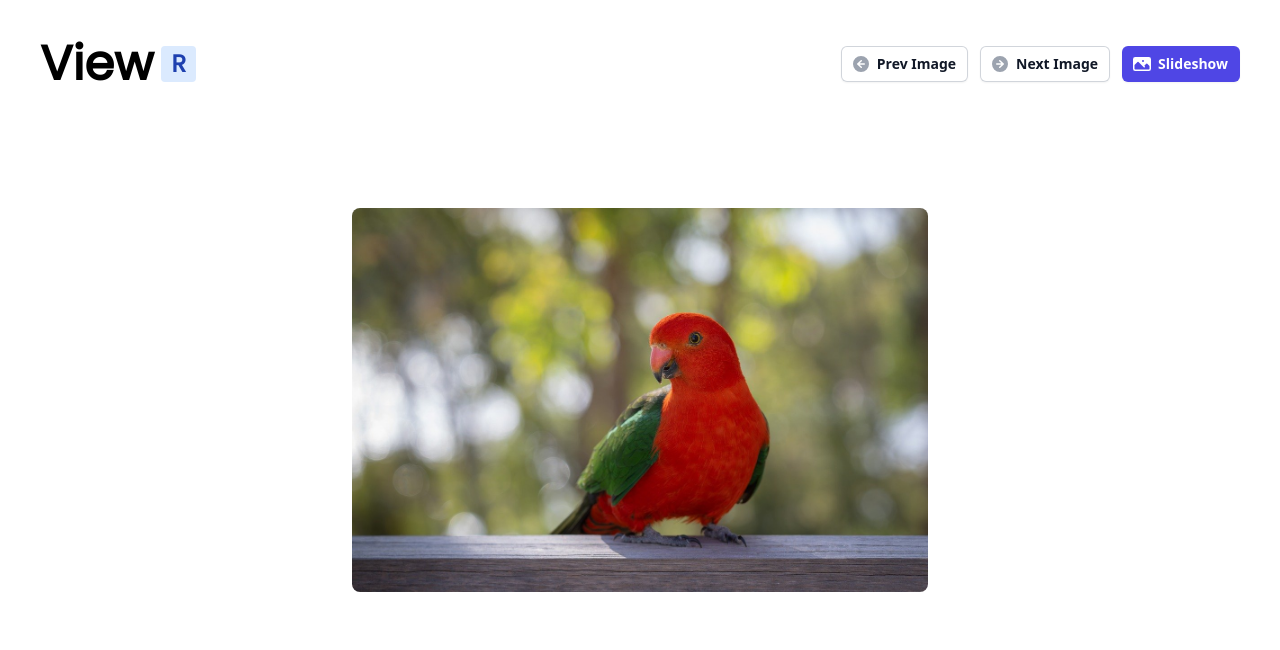
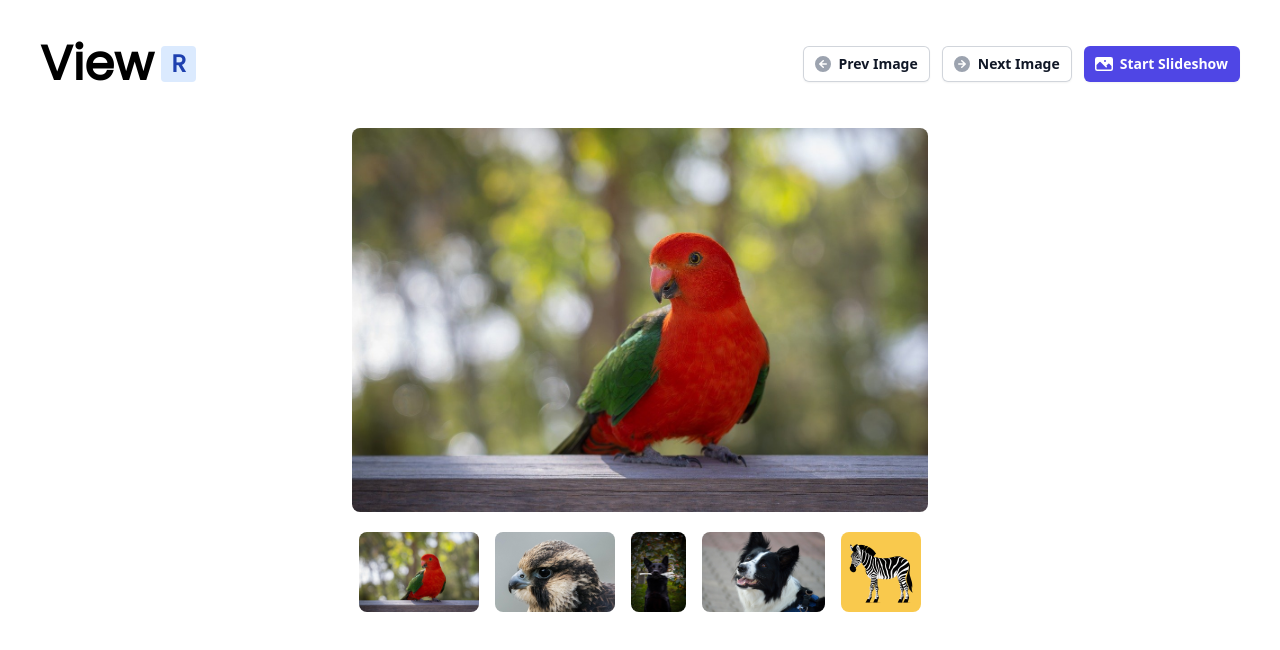
Before and after one commit to CSP197/ViewR, a React (Vite) app: page / in a window 1280 px wide. Shown: the top 650 px of the page. Built offline with nearby package versions, Linux system fonts and the light colour scheme.

Commit message:
MVP finished :)

```diff
--- a/index.html
+++ b/index.html
@@ -4,7 +4,7 @@
     <meta charset="UTF-8" />
     <link rel="icon" type="ico" href="/favicon.ico" />
     <meta name="viewport" content="width=device-width, initial-scale=1.0" />
-    <title>View-R</title>
+    <title>ViewR</title>
   </head>
   <body>
     <div id="root"></div>
--- a/src/App.jsx
+++ b/src/App.jsx
@@ -1,8 +1,9 @@
 import { useState, useEffect } from "react";
 import Header from "./components/Header";
 import Slide from "./components/Slide";
-import { useTimeoutFn } from "react-use";
+// import { useTimeoutFn } from "react-use";
 import { image1, image2, image3, image4, image5 } from "./assets/index";
+import Carousel from "./components/Carousel";
 
 function App() {
   const imageList = [
@@ -28,37 +29,36 @@ function App() {
     },
   ];
 
-  // const [catalogs, setCatalogs] = useState([...catalogsList]);
   const [activeIndex, setActiveIndex] = useState(0);
   const [slideDuration] = useState(3000);
   const [sliding, setSliding] = useState(false);
-  const [transition, setTransition] = useState(true);
-  const [, , resetTransition] = useTimeoutFn(() => setTransition(true), 500);
-  const [isLeft, setIsLeft] = useState(false);
+  // const [transition, setTransition] = useState(true);
+  // const [, , resetTransition] = useTimeoutFn(() => setTransition(true), 500);
+  // const [isLeft, setIsLeft] = useState(false);
 
   const nextClick = () => {
-    setIsLeft(false);
+    // setIsLeft(false);
     let currIndex = -1;
     if (activeIndex === imageList.length - 1) {
       currIndex = 0;
     } else {
       currIndex = activeIndex + 1;
     }
-    setTransition(false);
-    resetTransition();
+    // setTransition(false);
+    // resetTransition();
     setActiveIndex(currIndex);
   };
 
   const prevClick = () => {
-    setIsLeft(true);
+    // setIsLeft(true);
     let currIndex = -1;
     if (activeIndex === 0) {
       currIndex = imageList.length - 1;
     } else {
       currIndex = activeIndex - 1;
     }
-    setTransition(false);
-    resetTransition();
+    // setTransition(false);
+    // resetTransition();
     setActiveIndex(currIndex);
   };
 
@@ -87,11 +87,17 @@ function App() {
         prevClickFunc={prevClick}
         nextClickFunc={nextClick}
         slideShowFunc={slide}
+        isSliding={sliding}
       />
       <Slide
         catalogImage={imageList[activeIndex].image}
-        transition={transition}
-        isLeft={isLeft}
+        // transition={transition}
+        // isLeft={isLeft}
+      />
+      <Carousel
+        imageList={imageList}
+        activeIndex={activeIndex}
+        thumbnailClickFunc={thumbnailClick}
       />
     </>
   );
--- /dev/null
+++ b/src/components/Carousel.tsx
@@ -0,0 +1,27 @@
+import React from "react";
+
+interface CarouselProps {
+  imageList: {
+    thumb: any;
+    image: any;
+  }[];
+  activeIndex: number;
+  thumbnailClickFunc: (idx: any) => void;
+}
+
+const Carousel = (props: CarouselProps) => {
+  return (
+    <div className="flex justify-center space-x-4 pb-5 sm:p-5">
+      {props.imageList.map((image: any, idx: number) => (
+        <img
+          key={idx}
+          className="max-w-full rounded-lg object-scale-down max-h-20"
+          src={image.thumb}
+          onClick={() => props.thumbnailClickFunc(idx)}
+        />
+      ))}
+    </div>
+  );
+};
+
+export default Carousel;
--- a/src/components/Header.tsx
+++ b/src/components/Header.tsx
@@ -1,33 +1,28 @@
 import React from "react";
 import {
-  //   BriefcaseIcon,
-  //   CalendarIcon,
-  //   CheckIcon,
-  //   ChevronDownIcon,
-  //   CurrencyDollarIcon,
-  //   LinkIcon,
-  //   MapPinIcon,
-  //   PencilIcon,
   PhotoIcon,
   ArrowLeftCircleIcon,
   ArrowRightCircleIcon,
 } from "@heroicons/react/20/solid";
-import {
-  // Menu,
-  Transition,
-} from "@headlessui/react";
-
-// function classNames(...classes) {
-//   return classes.filter(Boolean).join(" ");
-// }
+import { Transition } from "@headlessui/react";
 
 interface HeaderProps {
   prevClickFunc: () => void;
   nextClickFunc: () => void;
   slideShowFunc: () => void;
+  isSliding: boolean;
 }
 
 function Header(props: HeaderProps) {
+  let color = "indigo";
+  // let slidingClassName =
+  //   "inline-flex items-center rounded-md bg-indigo-600 px-3 py-2 text-sm font-semibold text-white shadow-sm hover:bg-indigo-500 focus-visible:outline focus-visible:outline-2 focus-visible:outline-offset-2 focus-visible:outline-indigo-600";
+  if (props.isSliding) {
+    color = "violet";
+    // slidingClassName =
+    //   "inline-flex items-center rounded-md bg-violet-600 px-3 py-2 text-sm font-semibold text-white shadow-sm hover:bg-violet-500 focus-visible:outline focus-visible:outline-2 focus-visible:outline-offset-2 focus-visible:outline-violet-600";
+  }
+
   return (
     <div className="p-10 lg:flex lg:items-center lg:justify-between">
       <div className="min-w-0 flex-1">
@@ -45,43 +40,15 @@ function Header(props: HeaderProps) {
             </span>
           </h1>
         </Transition>
-        <div className="mt-1 flex flex-col sm:mt-0 sm:flex-row sm:flex-wrap sm:space-x-6">
-          {/* <div className="mt-2 flex items-center text-sm text-gray-500">
-            <BriefcaseIcon
-              className="mr-1.5 h-5 w-5 flex-shrink-0 text-gray-400"
-              aria-hidden="true"
-            />
-            Full-time
-          </div> */}
-          {/* <div className="mt-2 flex items-center text-sm text-gray-500">
-            <MapPinIcon
-              className="mr-1.5 h-5 w-5 flex-shrink-0 text-gray-400"
-              aria-hidden="true"
-            />
-            Remote
-          </div> */}
-          {/* <div className="mt-2 flex items-center text-sm text-gray-500">
-            <CurrencyDollarIcon
-              className="mr-1.5 h-5 w-5 flex-shrink-0 text-gray-400"
-              aria-hidden="true"
-            />
-            $120k &ndash; $140k
-          </div> */}
-          {/* <div className="mt-2 flex items-center text-sm text-gray-500">
-            <CalendarIcon
-              className="mr-1.5 h-5 w-5 flex-shrink-0 text-gray-400"
-              aria-hidden="true"
-            />
-            Closing on January 9, 2020
-          </div> */}
-        </div>
+        <div className="mt-1 flex flex-col sm:mt-0 sm:flex-row sm:flex-wrap sm:space-x-6"></div>
       </div>
       <div className="mt-5 flex lg:ml-4 lg:mt-0">
         <span className="hidden sm:block">
           <button
             type="button"
             className="inline-flex items-center rounded-md bg-white px-3 py-2 text-sm font-semibold text-gray-900 shadow-sm ring-1 ring-inset ring-gray-300 hover:bg-gray-50"
-            onClick={() => setTimeout(props.prevClickFunc, 510)}
+            // onClick={() => setTimeout(props.prevClickFunc, 510)}
+            onClick={props.prevClickFunc}
           >
             <ArrowLeftCircleIcon
               className="-ml-0.5 mr-1.5 h-5 w-5 text-gray-400"
@@ -90,12 +57,12 @@ function Header(props: HeaderProps) {
             Prev Image
           </button>
         </span>
-
         <span className="ml-3 hidden sm:block">
           <button
             type="button"
             className="inline-flex items-center rounded-md bg-white px-3 py-2 text-sm font-semibold text-gray-900 shadow-sm ring-1 ring-inset ring-gray-300 hover:bg-gray-50"
-            onClick={() => setTimeout(props.nextClickFunc, 510)}
+            // onClick={() => setTimeout(props.nextClickFunc, 510)}
+            onClick={props.nextClickFunc}
           >
             <ArrowRightCircleIcon
               className="-ml-0.5 mr-1.5 h-5 w-5 text-gray-400"
@@ -108,63 +75,22 @@ function Header(props: HeaderProps) {
         <span className="sm:ml-3">
           <button
             type="button"
-            className="inline-flex items-center rounded-md bg-indigo-600 px-3 py-2 text-sm font-semibold text-white shadow-sm hover:bg-indigo-500 focus-visible:outline focus-visible:outline-2 focus-visible:outline-offset-2 focus-visible:outline-indigo-600"
+            // className={slidingClassName}
+            className={
+              "inline-flex items-center rounded-md bg-" +
+              color +
+              "-600 px-3 py-2 text-sm font-semibold text-white shadow-sm hover:bg-" +
+              color +
+              "-500 focus-visible:outline focus-visible:outline-2 focus-visible:outline-offset-2 focus-visible:outline-" +
+              color +
+              "-600"
+            }
             onClick={props.slideShowFunc}
           >
             <PhotoIcon className="-ml-0.5 mr-1.5 h-5 w-5" aria-hidden="true" />
-            Slideshow
+            {props.isSliding ? "Stop" : "Start"} Slideshow
           </button>
         </span>
-
-        {/* Dropdown */}
-        {/* <Menu as="div" className="relative ml-3 sm:hidden">
-          <Menu.Button className="inline-flex items-center rounded-md bg-white px-3 py-2 text-sm font-semibold text-gray-900 shadow-sm ring-1 ring-inset ring-gray-300 hover:ring-gray-400">
-            More
-            <ChevronDownIcon
-              className="-mr-1 ml-1.5 h-5 w-5 text-gray-400"
-              aria-hidden="true"
-            />
-          </Menu.Button>
-
-          <Transition
-            as={React.Fragment}
-            enter="transition ease-out duration-200"
-            enterFrom="transform opacity-0 scale-95"
-            enterTo="transform opacity-100 scale-100"
-            leave="transition ease-in duration-75"
-            leaveFrom="transform opacity-100 scale-100"
-            leaveTo="transform opacity-0 scale-95"
-          >
-            <Menu.Items className="absolute right-0 z-10 -mr-1 mt-2 w-48 origin-top-right rounded-md bg-white py-1 shadow-lg ring-1 ring-black ring-opacity-5 focus:outline-none">
-              <Menu.Item>
-                {({ active }) => (
-                  <a
-                    href="#"
-                    className={classNames(
-                      active ? "bg-gray-100" : "",
-                      "block px-4 py-2 text-sm text-gray-700"
-                    )}
-                  >
-                    Edit
-                  </a>
-                )}
-              </Menu.Item>
-              <Menu.Item>
-                {({ active }) => (
-                  <a
-                    href="#"
-                    className={classNames(
-                      active ? "bg-gray-100" : "",
-                      "block px-4 py-2 text-sm text-gray-700"
-                    )}
-                  >
-                    View
-                  </a>
-                )}
-              </Menu.Item>
-            </Menu.Items>
-          </Transition>
-        </Menu> */}
       </div>
     </div>
   );
--- a/src/components/Slide.tsx
+++ b/src/components/Slide.tsx
@@ -1,28 +1,27 @@
 import React from "react";
-import { Transition } from "@headlessui/react";
-import { useTimeoutFn } from "react-use";
+// import { Transition } from "@headlessui/react";
 
 interface SlideProps {
   catalogImage: any;
-  transition: boolean;
-  isLeft: boolean;
+  // transition: boolean;
+  // isLeft: boolean;
 }
 
 const Slide = (props: SlideProps) => {
   return (
-    <div className="flex justify-center pb-10 sm:p-20">
-      <Transition
+    <div className="flex justify-center">
+      {/* <Transition
         as={React.Fragment}
         show={props.transition}
         enter="transition ease duration-[400ms] transform"
         enterFrom={"opacity-0 translate-x-" + props.isLeft ? "0" : "12"}
         enterTo={"opacity-100 -translate-x-" + props.isLeft ? "12" : "0"}
-      >
+      > */}
         <img
           className="h-auto max-w-full rounded-lg mx-auto object-scale-down max-h-96"
           src={props.catalogImage}
         />
-      </Transition>
+      {/* </Transition> */}
     </div>
   );
 };
--- a/src/main.jsx
+++ b/src/main.jsx
@@ -4,7 +4,7 @@ import App from './App.jsx'
 import './index.css'
 
 ReactDOM.createRoot(document.getElementById('root')).render(
-  <React.StrictMode>
+  // <React.StrictMode>
     <App />
-  </React.StrictMode>,
+  // </React.StrictMode>,
 )
```
Also changed, not shown: public/image.png (added), 1 other file (tests, documents, lock files or other folders).
